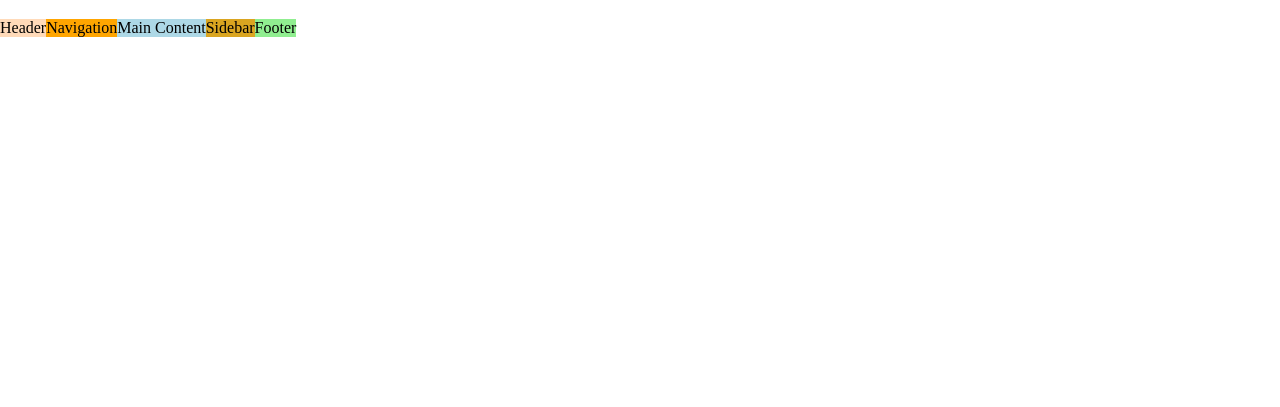
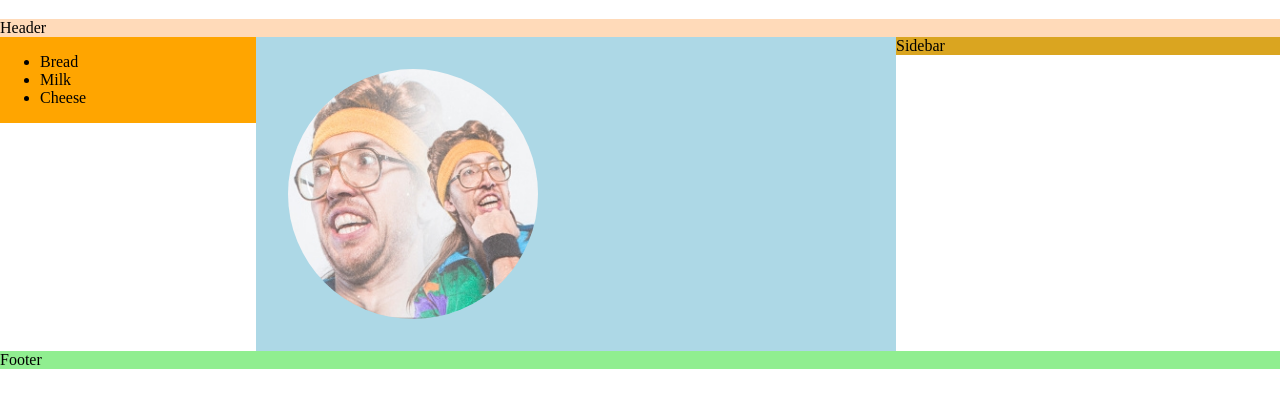
Before and after one commit to pokeydo/2016-02-24, a plain HTML site: page Index.html in a window 1280 px wide. Shown: the part 61-468 px from the top of the page. Drawn offline with Linux system fonts and the light colour scheme; files whose address does not match are found by name.

Commit message:
Added Images, lists, and layout

```diff
--- a/Index.html
+++ b/Index.html
@@ -6,10 +6,23 @@
 
 <body>
 <h1> Jay the cool guy</h1>
+
 <div class="header">Header</div>
-<div class="navigation">Navigation</div>
-<div class="main-content">Main Content</div>
+
+<div class="navigation">
+  <ul>
+    <li>Bread</li>
+    <li>Milk</li>
+    <li>Cheese</li>
+  </ul>
+</div>
+
+<div class="main-content">
+  <div class="image-cropper"><img src="/Volumes/mvisual/public/S16-Art229-Conrad/Sara Cantler/In-Class Assignments/2016-02-24/Images/Profile-Picture.png" alt="profile" height="262px" width="318px"></div>
+</div>
+
 <div class="sidebar">Sidebar</div>
+
 <div class="footer">Footer</div>
 
 </body>
--- a/main.css
+++ b/main.css
@@ -12,20 +12,43 @@ div {
 
 .header {
  background-color: peachpuff;
+ width: 100%;
 }
 
 .navigation {
- background-color: orange
+ background-color: orange;
+ width: 20%;
 }
 
 .main-content {
  background-color: lightblue;
+ width: 45%;
+ padding: 2.5%;
+ }
+
+
+.image-cropper {
+    width: 250px;
+    height: 250px;
+    position: relative;
+    overflow: hidden;
+    border-radius: 50%;w
+}
+
+img {
+    display: inline;
+    margin: 0 auto;
+    height: 100%;
+    width: auto;
+
 }
 
 .sidebar {
  background-color: goldenrod;
+ width: 30%;
 }
 
 .footer {
  background-color: lightgreen;
+ width: 100%;
 }
```
Also changed, not shown: Images/Profile-Picture.png (added), layout.css (deleted).
